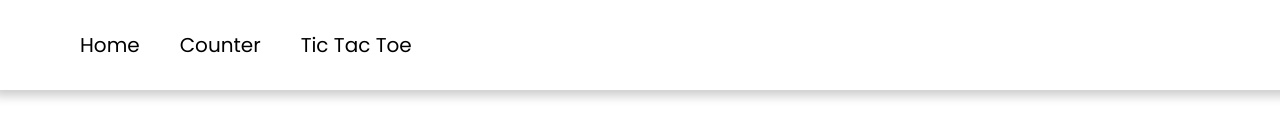
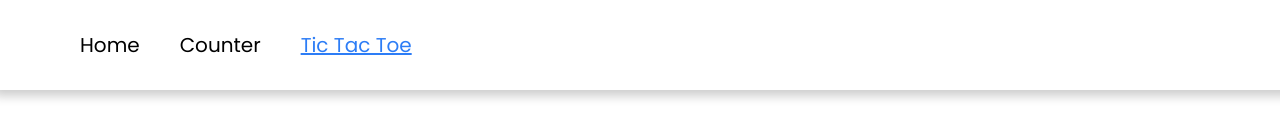
Before and after one commit to sweta1308/counter-task, a React (Create React App) app: page /tictactoe in a window 1280 px wide. Shown: the top 139 px of the page. Built offline with nearby package versions, Linux system fonts and the light colour scheme.

Commit message:
refactor: active links

```diff
--- a/src/components/navbar/Navbar.css
+++ b/src/components/navbar/Navbar.css
@@ -18,6 +18,6 @@ nav {
 }
 
 .active-link {
-  color: 'rgb(45, 125, 246)';
-  text-decoration: 'underline';
+  color: rgb(45, 125, 246);
+  text-decoration: underline;
 }
--- a/src/components/navbar/Navbar.tsx
+++ b/src/components/navbar/Navbar.tsx
@@ -1,21 +1,30 @@
 import React from 'react'
 import './Navbar.css'
+import { Link, useLocation } from 'react-router-dom'
 
 export const Navbar = () => {
-  const getClassName = ({ isActive }: { isActive: boolean }): string => {
-    return isActive ? 'active-link' : ''
-  }
+  const location = useLocation()
+
   return (
     <nav>
-      <a className={`link ${getClassName}`} href="/">
+      <Link
+        className={`link ${location.pathname === '/' ? 'active-link' : ''}`}
+        to="/"
+      >
         Home
-      </a>
-      <a className={`link ${getClassName}`} href="/counter">
+      </Link>
+      <Link
+        className={`link ${location.pathname === '/counter' ? 'active-link' : ''}`}
+        to="/counter"
+      >
         Counter
-      </a>
-      <a className={`link ${getClassName}`} href="/tictactoe">
+      </Link>
+      <Link
+        className={`link ${location.pathname === '/tictactoe' ? 'active-link' : ''}`}
+        to="/tictactoe"
+      >
         Tic Tac Toe
-      </a>
+      </Link>
     </nav>
   )
 }
```
